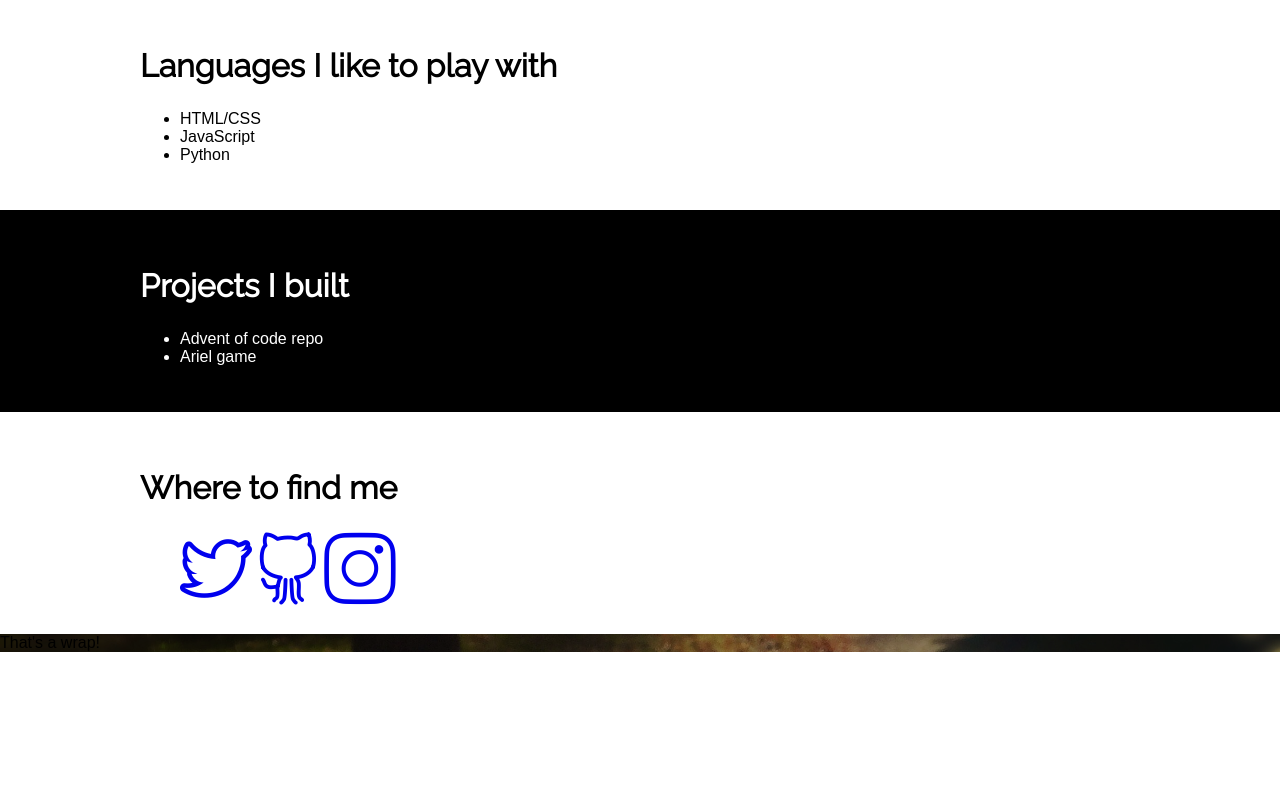
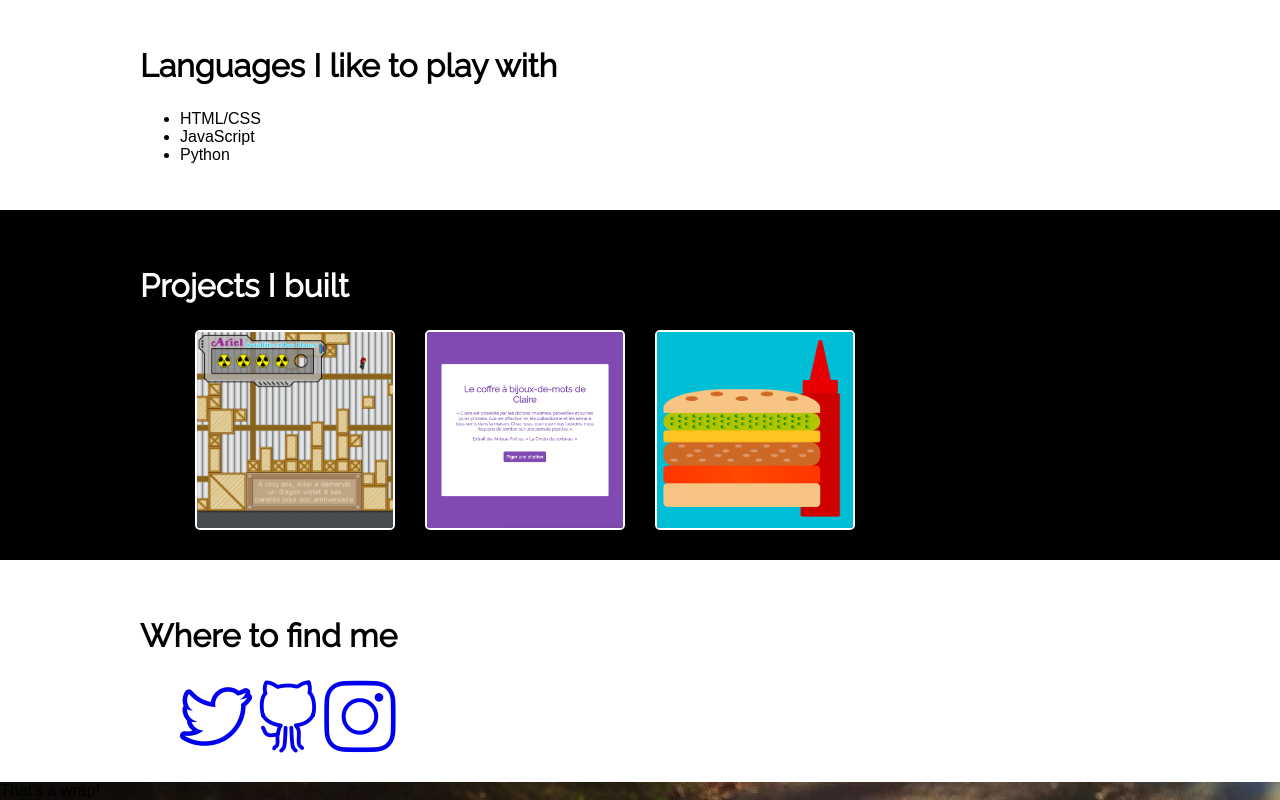
Before and after one commit to Sarahjdes/my-portfolio, a plain HTML site: page index.html in a window 1280 px wide. Shown: the part 920-1720 px from the top of the page. Before the commit the page ends 1572 px from the top, so only its background shows below. Drawn offline with nearby package versions, Linux system fonts and the light colour scheme.

Commit message:
added portfolio thumnbnails

```diff
--- a/css/style.css
+++ b/css/style.css
@@ -86,6 +86,19 @@ ul.social-media {
     list-style-position: inherit;
 }
 
+.projects ul {
+    list-style-type: none;
+}
+
+.projects img {
+    width: 200px;
+    border: solid 2px white;
+    border-radius: 5px;
+    float: left;
+    margin: auto 15px;
+    text-align: center;
+}
+
 .content-wrap {
     overflow: hidden;
 }
--- a/index.html
+++ b/index.html
@@ -36,8 +36,9 @@
         <div class="content-wrap">
             <h2>Projects I built</h2>
             <ul>
-                <li>Advent of code repo</li>
-                <li>Ariel game</li>
+                <li><img src="images/ariel.png"></li>
+                <li><img src="images/random_quote_machine.png"></li>
+                <li><img src="images/daily_css_images_burger.png"></li>
             </ul>
         </div>
     </section>
```
Also changed, not shown: images/ariel.png (added), images/daily_css_images_burger.png (added), images/random_quote_machine.png (added).
